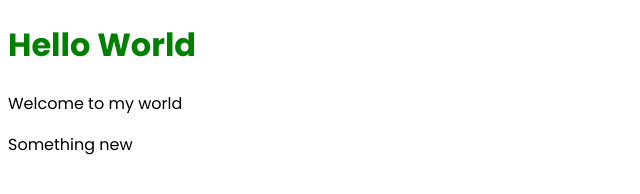
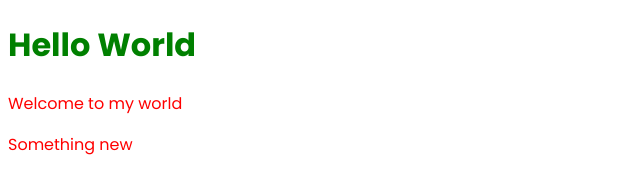
Before and after one commit to dev-ramin/form-design, a plain HTML site: page CSS Rev/index.html in a window 1280 px wide. Shown: the whole page, without its empty margins (0-640 px from the left). Drawn offline with Linux system fonts and the light colour scheme.

Commit message:
var add practice

```diff
--- a/CSS Rev/style.css
+++ b/CSS Rev/style.css
@@ -7,4 +7,8 @@ h1{
 }
 :root{
     --main-color: green;
+    --text-color: red;
 }
+p{
+    color: var(--text-color);
+}
```
